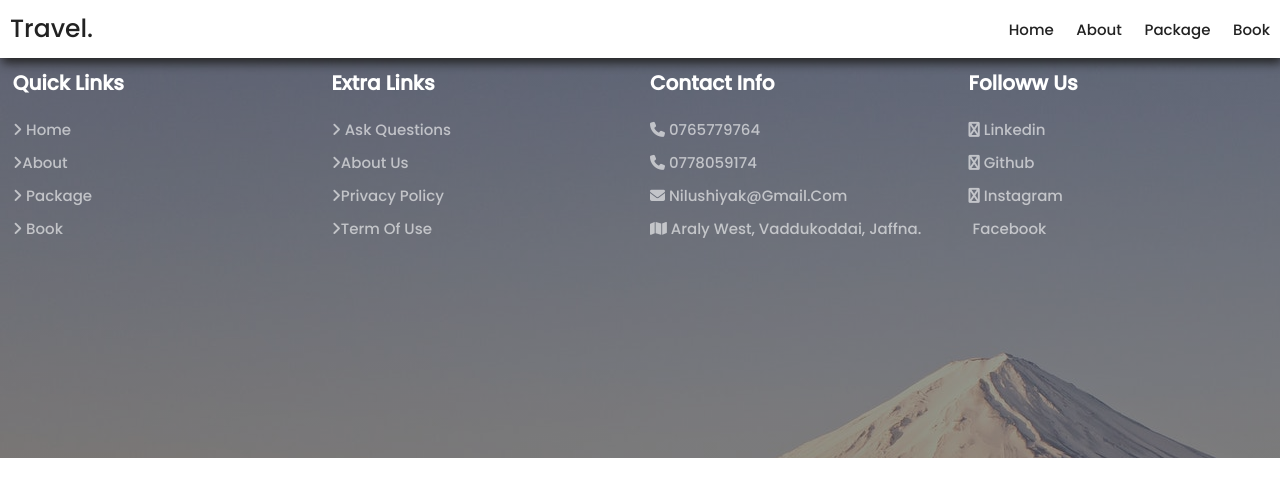
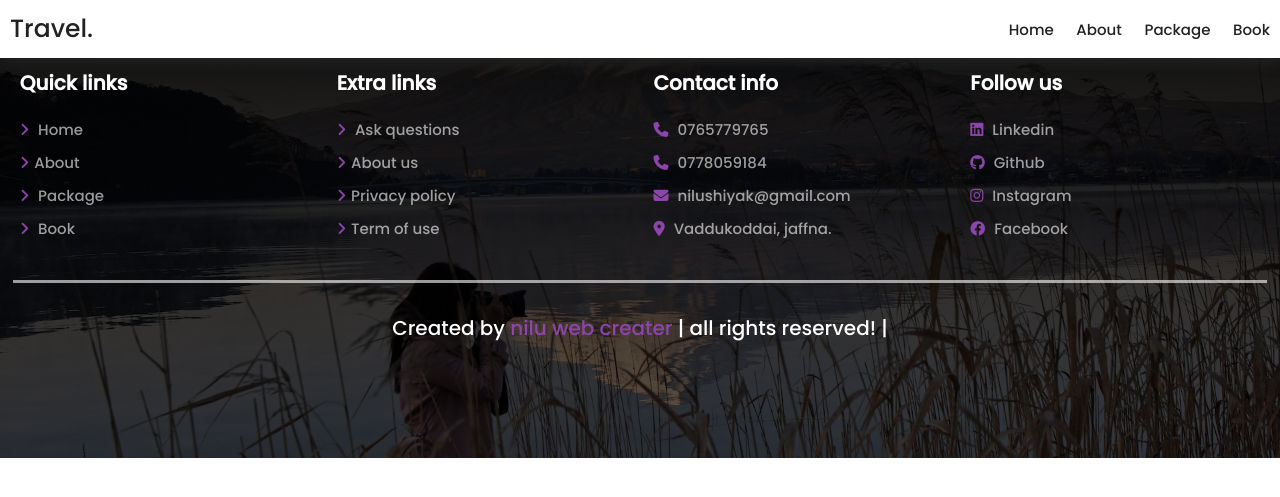
Before and after one commit to Nilushiya/Travel-Tour-website, a PHP site: page /home.html in a window 1280 px wide. Shown: the top 497 px of the page. Run offline with PHP 8.4, Linux system fonts and the light colour scheme; some web fonts are replaced.

Commit message:
padding arrange

```diff
--- a/home.html
+++ b/home.html
@@ -16,10 +16,10 @@
             <a href="home.php" class="logo">Travel.</a>
 
             <nav class="navbar">
-                <a href="home.php">home</a>
-                <a href="about.php">about</a>
-                <a href="package.php">package</a>
-                <a href="book.php">book</a>
+                <a href="home.php">Home</a>
+                <a href="about.php">About</a>
+                <a href="package.php">Package</a>
+                <a href="book.php">Book</a>
             </nav>
 
             <div id="menu-btn" class="fas fa-bars"></div>
@@ -29,34 +29,35 @@
     <section class="footer">
             <div class="box-container">
                 <div class="box">
-                    <h3>quick links</h3>
-                    <a href="home.php"> <i class="fas fa-angle-right"></i> home</a>
-                    <a href="about.php"> <i class="fas fa-angle-right"> </i>about</a>
-                    <a href="package.php"> <i class="fas fa-angle-right"></i> package</a>
-                    <a href="book.php"> <i class="fas fa-angle-right"></i> book</a>
+                    <h3>Quick links</h3>
+                    <a href="home.php"> <i class="fas fa-angle-right"></i> Home</a>
+                    <a href="about.php"> <i class="fas fa-angle-right"> </i>About</a>
+                    <a href="package.php"> <i class="fas fa-angle-right"></i> Package</a>
+                    <a href="book.php"> <i class="fas fa-angle-right"></i> Book</a>
                 </div>
                 <div class="box">
-                    <h3>extra links</h3>
-                    <a href="#"> <i class="fas fa-angle-right"></i> ask questions</a>
-                    <a href="#"> <i class="fas fa-angle-right"> </i>about us</a>
-                    <a href="#"> <i class="fas fa-angle-right"> </i>privacy policy</a>
-                    <a href="#"> <i class="fas fa-angle-right"> </i>term of use</a>
+                    <h3>Extra links</h3>
+                    <a href="#"> <i class="fas fa-angle-right"></i> Ask questions</a>
+                    <a href="#"> <i class="fas fa-angle-right"> </i>About us</a>
+                    <a href="#"> <i class="fas fa-angle-right"> </i>Privacy policy</a>
+                    <a href="#"> <i class="fas fa-angle-right"> </i>Term of use</a>
                 </div>
                 <div class="box">
-                    <h3>contact info</h3>
-                    <a href="#"> <i class="fas fa-phone"></i> 0765779764</a>
-                    <a href="#"> <i class="fas fa-phone"></i> 0778059174</a>
-                    <a href="#"> <i class="fas fa-envelope"></i> nilushiyak@gmail.com</a>
-                    <a href="#"> <i class="fas fa-map"></i> Araly west, vaddukoddai, jaffna.</a>
+                    <h3>Contact info</h3>
+                    <a href="#"> <i class="fas fa-phone"></i> 0765779765</a>
+                    <a href="#"> <i class="fas fa-phone"></i> 0778059184</a>
+                    <a href="#"> <i class="fa-solid fa-envelope"></i> nilushiyak@gmail.com</a>
+                    <a href="#"><i class="fa-solid fa-location-dot"></i> Vaddukoddai, jaffna.</a>
                 </div>
                 <div class="box">
-                    <h3>followw us</h3>
-                    <a href="#"> <i class="fas fa-facebook"></i> linkedin</a>
-                    <a href="#"> <i class="fas fa-twitter"></i> github</a>
-                    <a href="#"> <i class="fas fa-instagram"></i> instagram</a>
-                    <a href="#"> <i class="fas fa-linedin"></i> facebook</a>
+                    <h3>Follow us</h3>
+                    <a href="#"> <i class="fa-brands fa-linkedin"></i> Linkedin</a>
+                    <a href="#"> <i class="fa-brands fa-github"></i> Github</a>
+                    <a href="#"> <i class="fa-brands fa-instagram"></i> Instagram</a>
+                    <a href="#"> <i class="fa-brands fa-facebook"></i> Facebook</a>
                 </div>
         </div>
+        <div class="credit"> Created by <span>nilu web creater</span> | all rights reserved! |</div>
     </section>
     <script src="js.js"></script>
     <!--swiper js-->
@@ -64,3 +65,38 @@
 
 </body>
 </html>
+
+
+<!--
+    <!DOCTYPE html>
+<html>
+<head>
+<style>
+div {
+  width: 100px;
+  height: 70px;
+font-size:60px;
+  background-color: red;
+  transition: width 2s;
+   overflow: hidden;
+}
+
+div:hover {
+  width: 500px;
+}
+</style>
+</head>
+<body>
+
+<h1>The transition Property</h1>
+
+<p>Hover over the div element below, to see the transition effect:</p>
+<div>
+<div>
+Hi, I am Nilushiya
+</div>
+</div>
+
+</body>
+</html>
+-->
--- a/style.css
+++ b/style.css
@@ -19,7 +19,6 @@
     outline: none;
     border:none;
     text-decoration: none;
-    text-transform: capitalize;
 }
 html{
     font-size: 62.5%;
@@ -76,12 +75,12 @@ section{
 .footer{
     background-size: cover;
     background-position: center;
-    background: linear-gradient(rgba(0, 0, 0, 0.4), rgba(0, 0, 0, 0.4)), url(media/footer.jpg);
-}
+    background-image: linear-gradient(rgba(0, 0, 0, 0.9), rgba(0, 0, 0, 0.6)), url(media/footer.jpg);}
 .footer .box-container{
     display: grid ;
     grid-template-columns: repeat(auto-fit,minmax(25rem,1fr));
     gap: 2rem;
+    padding-left: .7rem;
 }
 .footer .box-container .box h3{
     color:var(--white);
@@ -93,6 +92,26 @@ section{
     font-size: 1.5rem;
     padding-bottom: 1rem;
     display: block;
+}
+.footer .box-container .box a i{
+    color:var(--main-color);
+    padding-right: .5rem;
+    transition: .2rem linear;
+}
+.footer .box-container .box a:hover i{
+    padding-right: 2rem;
+}
+.credit{
+    text-align: center;
+    padding-top: 3rem;
+    padding-bottom: 2rem;
+    margin-top: 3rem;
+    border-top: .3rem solid var(--light-white);
+    font-size: 2rem;
+    color: var(--white);
+}
+.credit span{
+    color: var(--main-color);
 }
 
 
```
